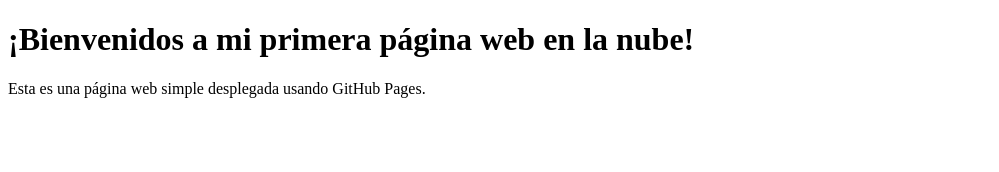
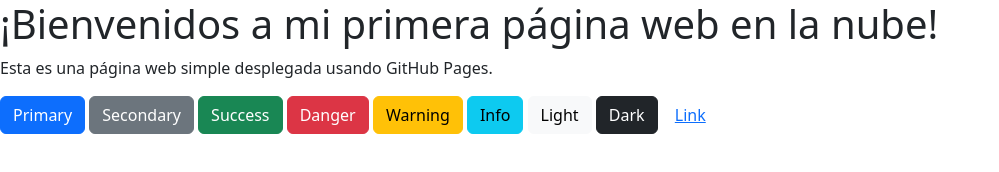
Before and after one commit to gysecomp/pagina, a plain HTML site: page index.html in a window 1280 px wide. Shown: the whole page, without its empty margins (0-999 px from the left). Drawn offline with nearby package versions, Linux system fonts and the light colour scheme.

Commit message:
Segunda carga

```diff
--- a/index.html
+++ b/index.html
@@ -4,10 +4,22 @@
     <meta charset="UTF-8">
     <meta name="viewport" content="width=device-width, initial-scale=1.0">
     <title>Document</title>
+    <link href="https://cdn.jsdelivr.net/npm/bootstrap@5.3.3/dist/css/bootstrap.min.css" rel="stylesheet" integrity="sha384-QWTKZyjpPEjISv5WaRU9OFeRpok6YctnYmDr5pNlyT2bRjXh0JMhjY6hW+ALEwIH" crossorigin="anonymous">
 </head>
 <body>
     <h1>¡Bienvenidos a mi primera página web en la nube!</h1>
   <p>Esta es una página web simple desplegada usando GitHub Pages.</p>
+  <button type="button" class="btn btn-primary">Primary</button>
+<button type="button" class="btn btn-secondary">Secondary</button>
+<button type="button" class="btn btn-success">Success</button>
+<button type="button" class="btn btn-danger">Danger</button>
+<button type="button" class="btn btn-warning">Warning</button>
+<button type="button" class="btn btn-info">Info</button>
+<button type="button" class="btn btn-light">Light</button>
+<button type="button" class="btn btn-dark">Dark</button>
 
+<button type="button" class="btn btn-link">Link</button>
+
+  <script src="https://cdn.jsdelivr.net/npm/bootstrap@5.3.3/dist/js/bootstrap.bundle.min.js" integrity="sha384-YvpcrYf0tY3lHB60NNkmXc5s9fDVZLESaAA55NDzOxhy9GkcIdslK1eN7N6jIeHz" crossorigin="anonymous"></script>
 </body>
 </html>
```
